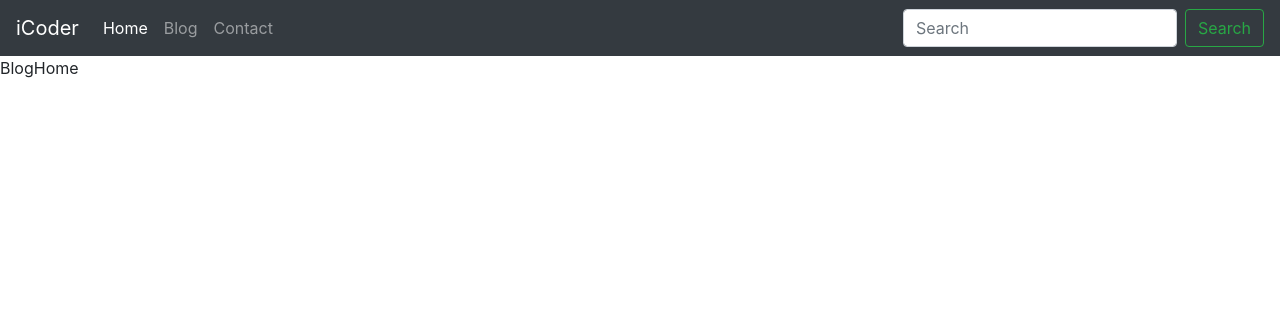
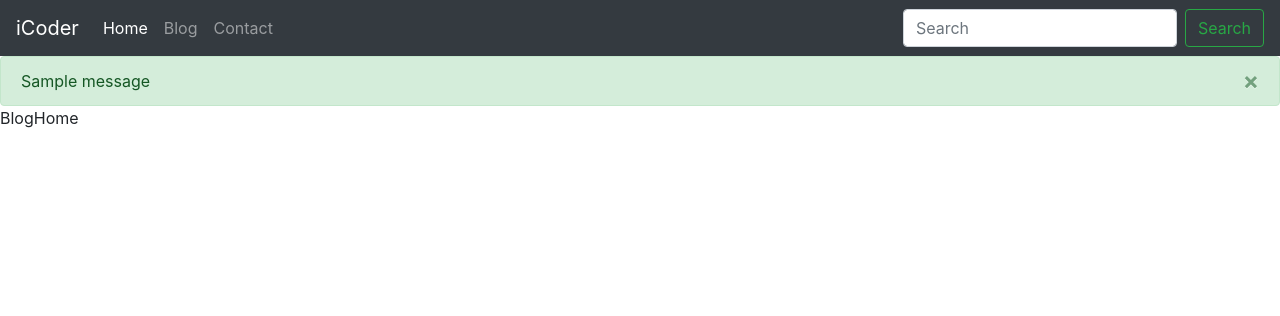
Before and after one commit to darshan1624/django_proj, a Django app: page /blog/ in a window 1280 px wide. Shown: the top 316 px of the page. Run offline with Django 5.2, Linux system fonts and the light colour scheme; tables that the repository leaves empty hold one stand-in row (values such as "Sample post"); one stand-in notice (Sample message) is shown.

Commit message:
Created success,error dismissible prompts using bootstrap. Used django message framework.

```diff
--- a/icoder/templates/base.html
+++ b/icoder/templates/base.html
@@ -36,8 +36,16 @@
         </div>
       </nav>
 
+      {% for message in messages %}
+      <div class="alert alert-{{message.tags}} mb-0 alert-dismissible fade show" role="alert">
+        <strong> </strong> {{message}}
+        <button type="button" class="close" data-dismiss="alert" aria-label="Close">
+          <span aria-hidden="true">&times;</span>
+        </button>
+      </div>
+      {% endfor %}
+
     {% block body %} {% endblock%}
-
 
 
     <!-- Optional JavaScript -->
```
Also changed, not shown: icoder/home/views.py (+8 -3 lines), icoder/icoder/settings.py (+7 -0 lines), README.md.
